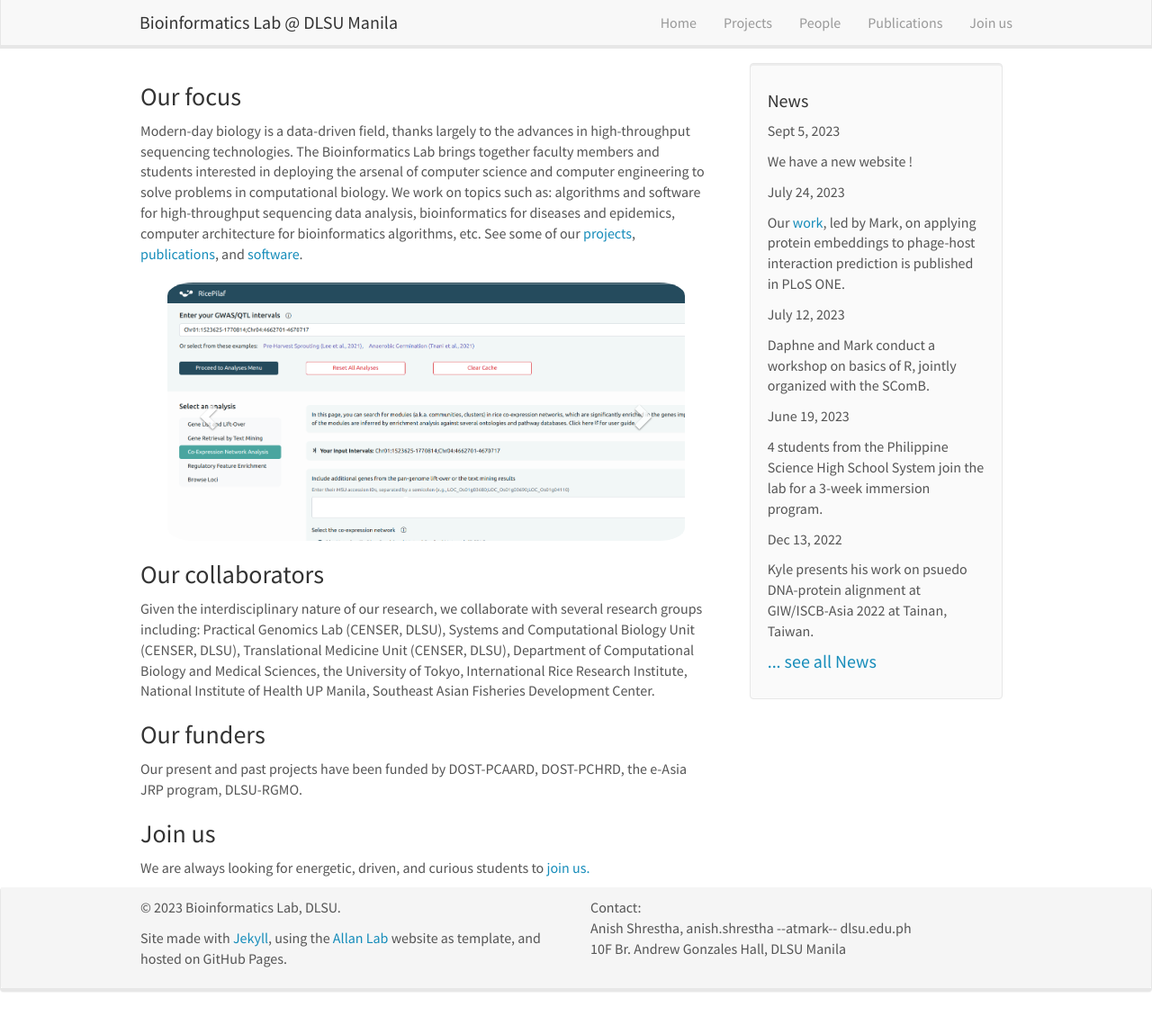
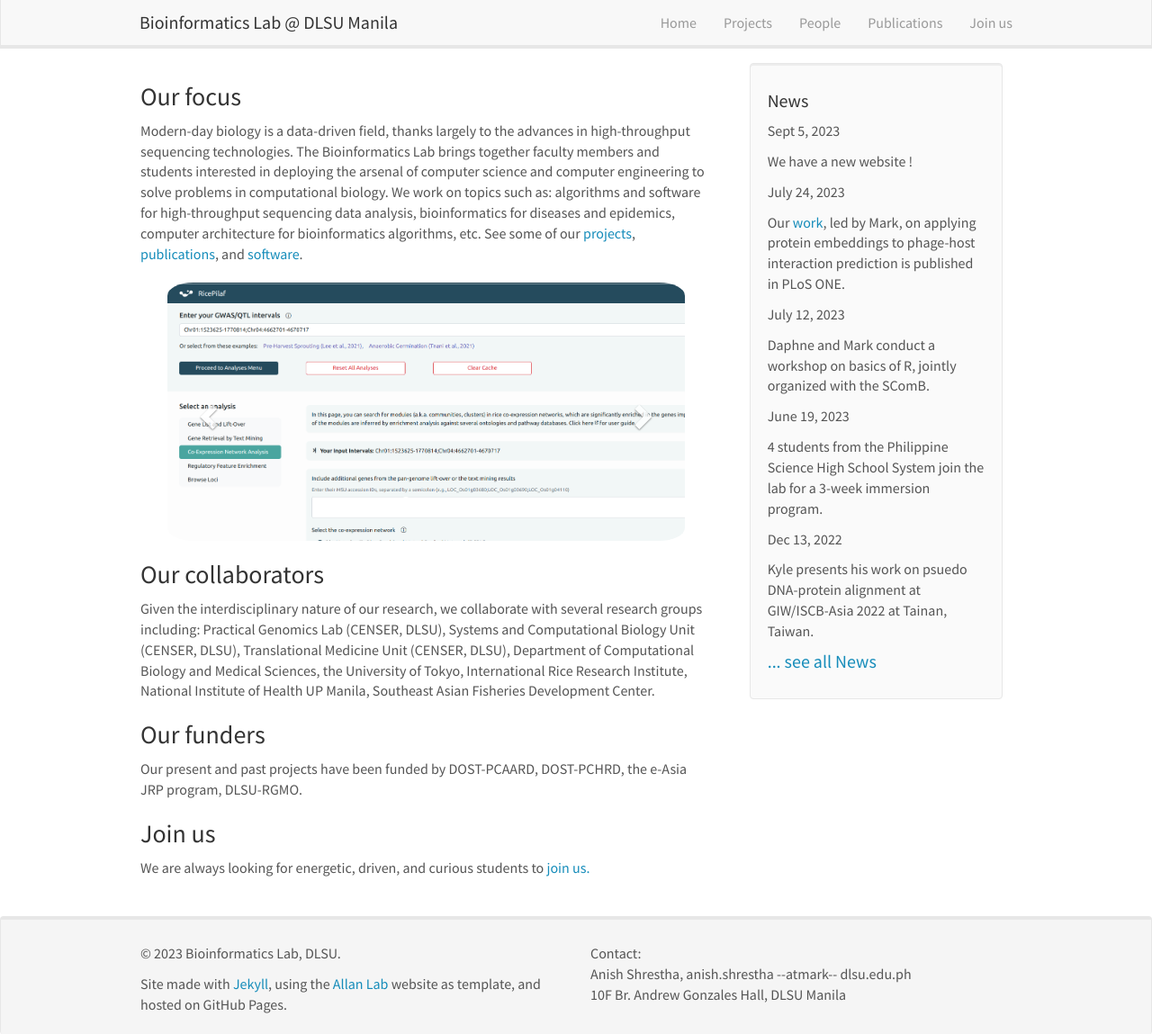
Before and after one commit to bioinfodlsu/bioinfodlsu.github.io, a Jekyll site: the page built from _pages/home.md, in a window 1280 px wide and 1149 px high. Shown: the whole window at 90% size. Built offline with Jekyll 4.4.1, drawn with Linux system fonts in a browser that asks for light colours; nearby versions of some CDN libraries.

Commit message:
Remove space below footer + Anchor footer to bottom of page

```diff
--- a/css/main.scss
+++ b/css/main.scss
@@ -90,3 +90,24 @@ firstp {
     margin-left: 30px;
     margin-right: 30px;
 }
+
+/* Custom styling */
+
+body {
+	min-height: 100vh;
+}
+
+#footer {
+	margin-top: 2em;
+	margin-bottom: 0;
+	border-width: 4px 1px 0 1px;
+	border-color: #e7e7e7;
+}
+
+.panel-footer {
+	padding-top: 25px;
+}
+
+#gridid {
+	min-height: 100vh;
+}
```
